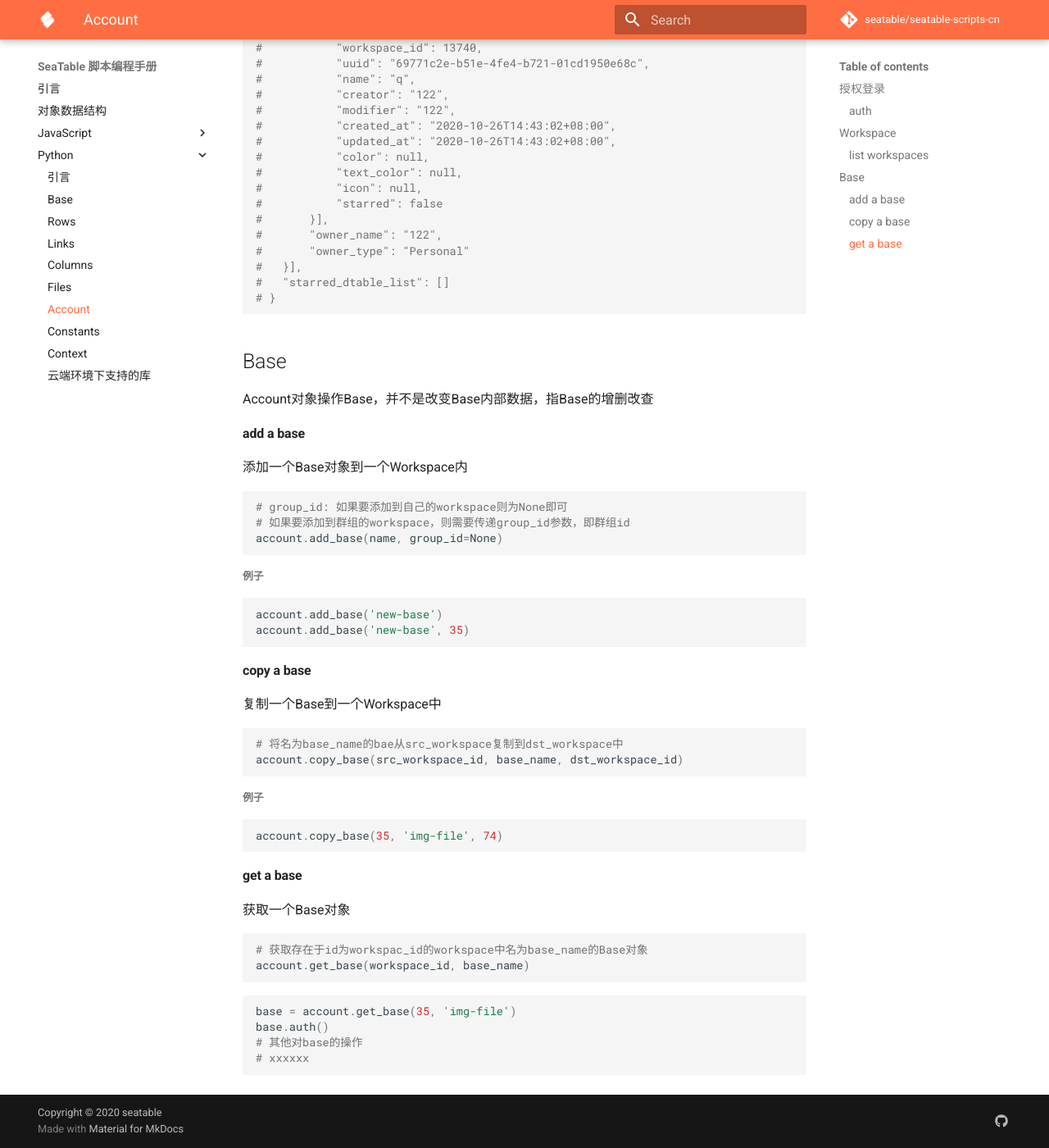
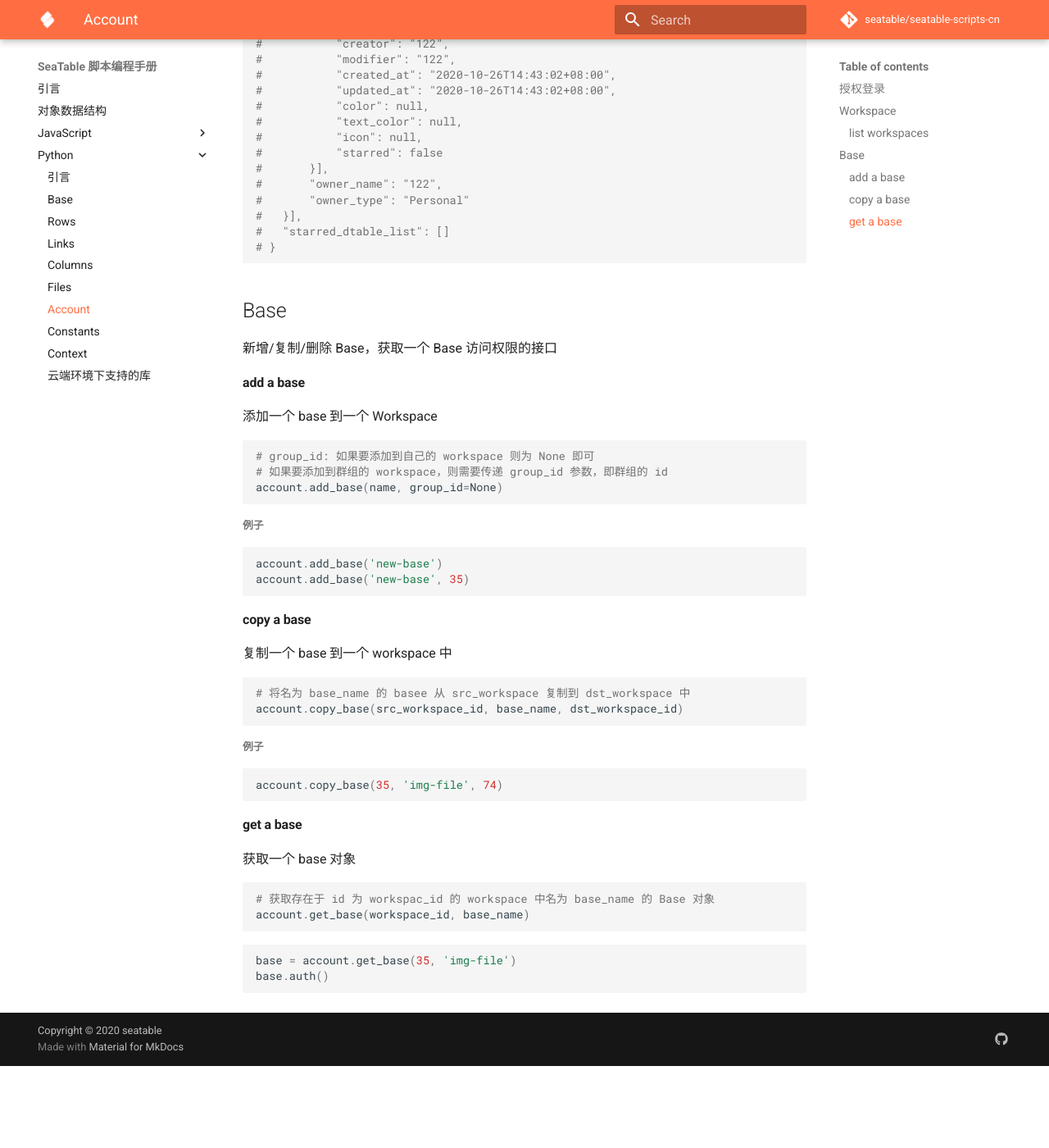
Before and after one commit to seatable/seatable-scripts-cn, an MkDocs documentation site: the page built from manual/python/account.md, in a window 1280 px wide and 1400 px high, scrolled down 1038 px. Shown: the whole window at 82% size. Built offline with MkDocs 1.6.1 and Material for MkDocs 9.7.7, drawn with Linux system fonts in a browser that asks for light colours; comment, search, counter and statistics services are not loaded; after the commit the page ends 2338 px from its top, so only the background shows below that; some of the changed text lies outside the part shown.

Commit message:
Update document

````diff
--- a/manual/python/account.md
+++ b/manual/python/account.md
@@ -1,34 +1,31 @@
-# Account 对象
+# Account
 
-Account 提供了授权，列出Workspace，新增/复制Base，获取Base对象
+Account 提供了列出所有的 Workspace，新增/复制/删除 Base，获取一个 Base 访问权限的接口。
 
 ## 授权登录
 
-### auth
-
-使用 用户名/密码 进行登录，如果要进行其他Account下API的操作，请先进行登录操作
+使用 邮箱/密码 进行登录，如果要调用 Account 提供的其他 API，需要先进行登录
 
 ##### 例子
 
 ```python
 from seatable_api import Account
 
-login_name = 'xiongxxx@xxx.com'
+email = 'xiongxxx@xxx.com'
 password = 'xxxxxxx'
 server_url = 'https://cloud.seatable.cn/'
-account = Account(login_name, password, server_url)
+account = Account(email, password, server_url)
 account.auth()
 ```
 
-Base对象提供了获取操作Workspace和Base的方法，具体如下
 
 ## Workspace
 
-一个Workspace是本人Base的集合或者一个群组Base的集合
+一个 Workspace 是本人的 Base 的集合或者一个群组 Base 的集合
 
 #### list workspaces
 
-获取您所有workspaces与其下bases
+获取您所有 workspace 与其下的 base
 
 ```python
 account.list_workspaces()
@@ -66,15 +63,15 @@
 
 ## Base
 
-Account对象操作Base，并不是改变Base内部数据，指Base的增删改查
+新增/复制/删除 Base，获取一个 Base 访问权限的接口
 
 #### add a base
 
-添加一个Base对象到一个Workspace内
+添加一个 base 到一个 Workspace
 
 ```python
-# group_id: 如果要添加到自己的workspace则为None即可
-# 如果要添加到群组的workspace，则需要传递group_id参数，即群组id
+# group_id: 如果要添加到自己的 workspace 则为 None 即可
+# 如果要添加到群组的 workspace，则需要传递 group_id 参数，即群组的 id
 account.add_base(name, group_id=None)
 ```
 
@@ -87,10 +84,10 @@
 
 #### copy a base
 
-复制一个Base到一个Workspace中
+复制一个 base 到一个 workspace 中
 
 ```python
-# 将名为base_name的bae从src_workspace复制到dst_workspace中
+# 将名为 base_name 的 basee 从 src_workspace 复制到 dst_workspace 中
 account.copy_base(src_workspace_id, base_name, dst_workspace_id)
 ```
 
@@ -102,16 +99,14 @@
 
 #### get a base
 
-获取一个Base对象
+获取一个 base 对象
 
 ```python
-# 获取存在于id为workspac_id的workspace中名为base_name的Base对象
+# 获取存在于 id 为 workspac_id 的 workspace 中名为 base_name 的 Base 对象
 account.get_base(workspace_id, base_name)
 ```
 
 ```python
 base = account.get_base(35, 'img-file')
 base.auth()
-# 其他对base的操作
-# xxxxxx
 ```
--- a/mkdocs.yml
+++ b/mkdocs.yml
@@ -49,7 +49,7 @@
   - 引言: README.md
   - 对象数据结构: data-structure.md
   - JavaScript:
-    - Start: javascript/README.md
+    - 引言: javascript/README.md
     - Base: javascript/base.md
     - Output: javascript/output.md
     - Utils: javascript/utils.md
````
Also changed, not shown: manual/python/base.md (+10 -10 lines).
